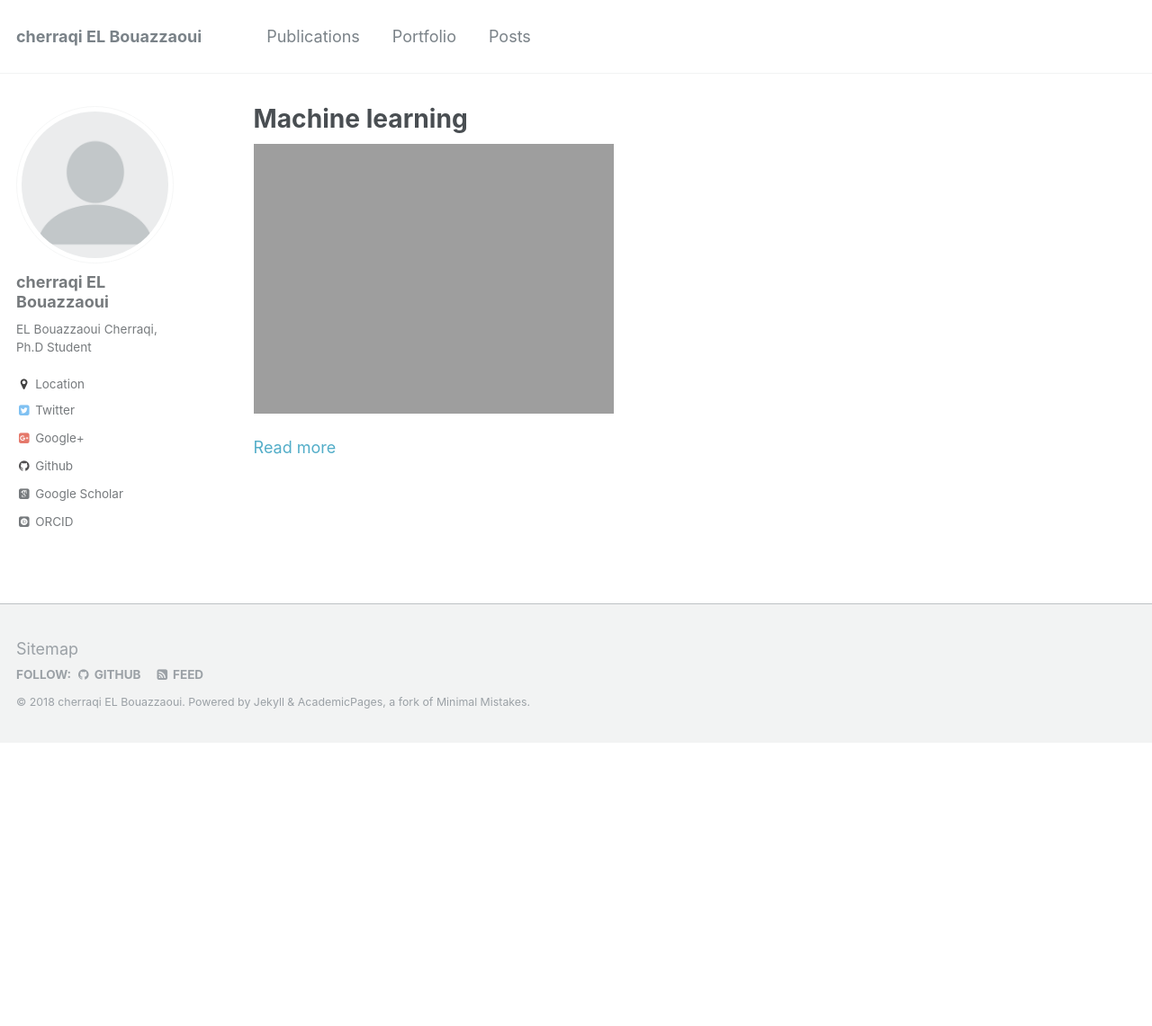
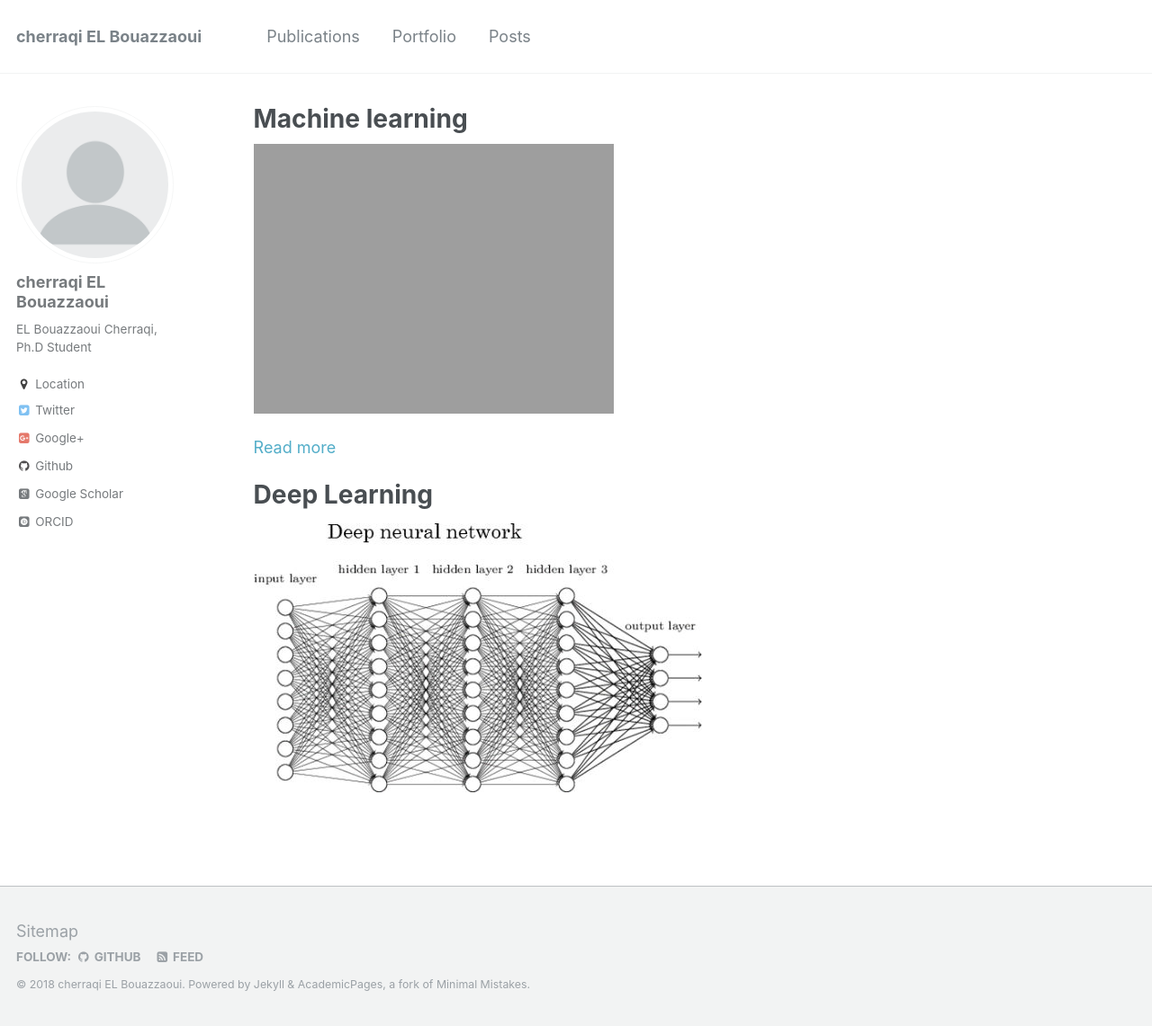
Before and after one commit to Cherrraqi/aca, a Jekyll site: the page built from _pages/about.md, in a window 1280 px wide and 1141 px high. Shown: the whole window at 90% size. Built offline with Jekyll 4.4.1, drawn with Linux system fonts in a browser that asks for light colours; some web fonts are replaced.

Commit message:
Update about.md

```diff
--- a/_pages/about.md
+++ b/_pages/about.md
@@ -12,3 +12,6 @@ redirect_from:
 
 
 [Read more ](https://cherrraqi.github.io/aca/files/2018-08-31-172724.html)
+
+# Deep Learning
+![Iris Data Exploration](https://cherrraqi.github.io/aca/files/cover.png)
```
